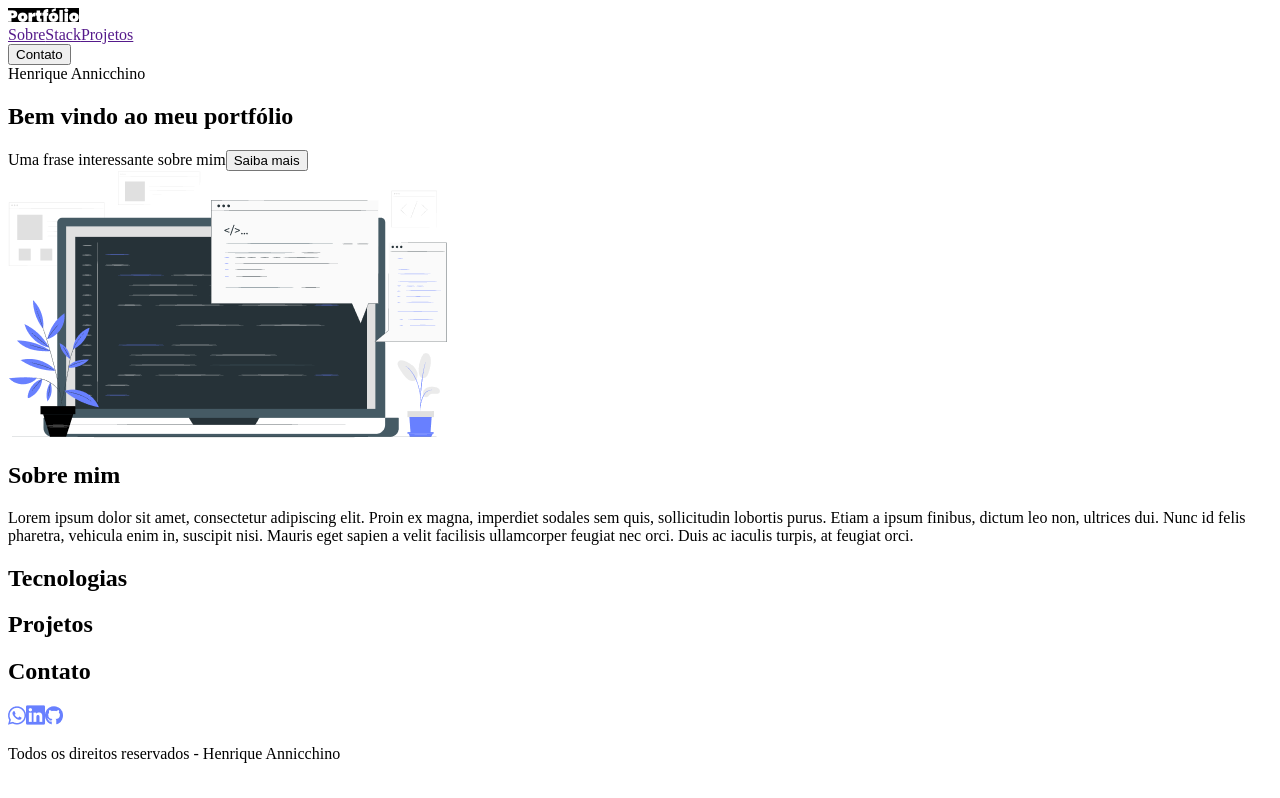
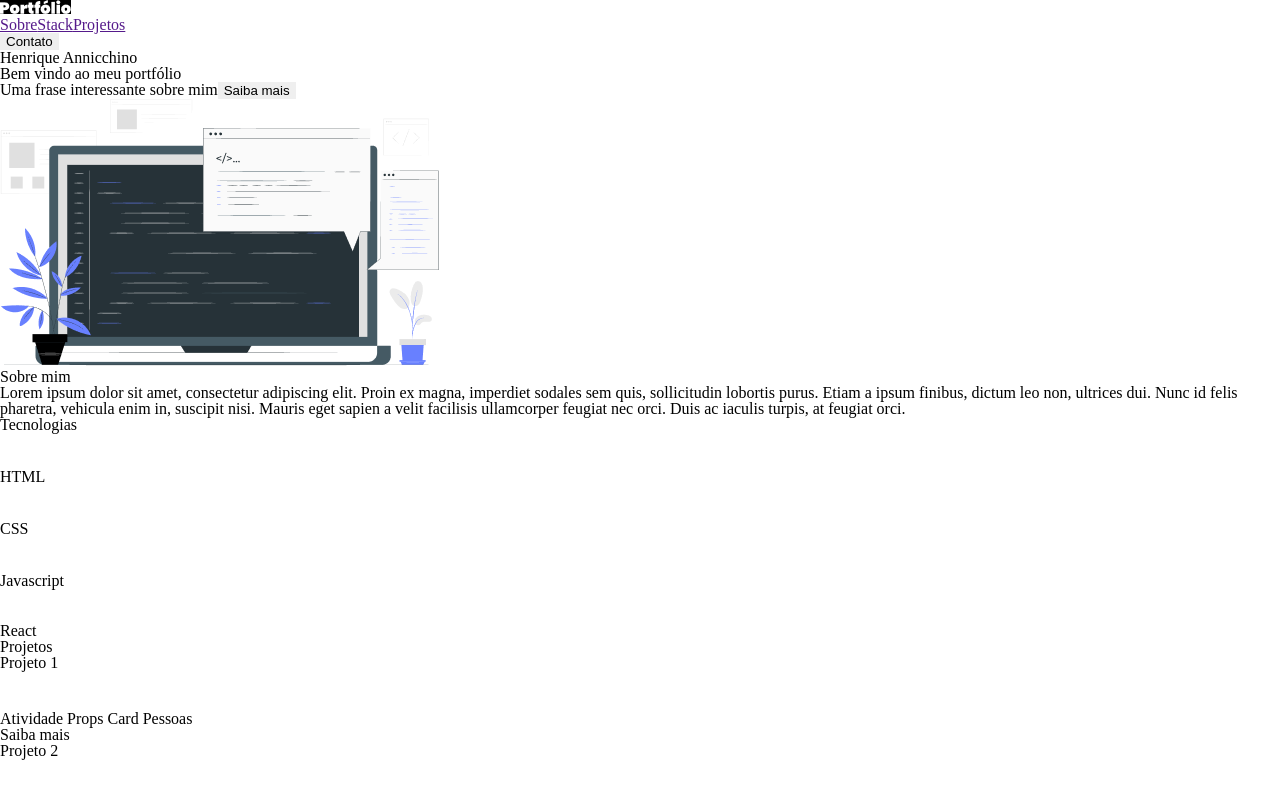
Before and after one commit to Henriqueamfreitas/portfolio-react-s1, a React (Vite) app: page / in a window 1280 px wide. Shown: the top 798 px of the page. Built offline with nearby package versions, Linux system fonts and the light colour scheme.

Commit message:
techs e projetos adicionados

```diff
--- a/src/App.jsx
+++ b/src/App.jsx
@@ -4,6 +4,12 @@ import { AboutMeSection } from "./components/AboutMeSection/index.jsx"
 import { TechSection } from "./components/TechSection/index.jsx"
 import { ProjectSection } from "./components/ProjectSection/index.jsx"
 import { Footer } from "./components/Footer/index.jsx"
+
+import "../src/styles/reset.css"
+import "../src/styles/globalStyles.css"
+import "../src/styles/links.css"
+import "../src/styles/typography.css"
+import "../src/styles/buttons.css"
 
 function App() {
 
--- a/src/components/ProjectSection/ProjectList/ProjectCard/index.jsx
+++ b/src/components/ProjectSection/ProjectList/ProjectCard/index.jsx
@@ -1,7 +1,7 @@
 import styles from "../ProjectCard/style.module.css";
 import githubIcon from "../../../../assets/git-icon.png"
 
-export const ProjectCard = ({ name, description, ref }) => {
+export const ProjectCard = ({ name, description, ref, index }) => {
     return(
         <li>
             <div>
--- a/src/components/ProjectSection/ProjectList/index.jsx
+++ b/src/components/ProjectSection/ProjectList/index.jsx
@@ -1,7 +1,22 @@
 import styles from "../ProjectList/style.module.css";
+import { projects } from "../../../data/projects.js"
+import { ProjectCard } from "./ProjectCard/index.jsx";
 
 export const ProjectList = () => {
     return(
-        <ul></ul>
+        <ul>
+            {
+                projects.map((project, index) => {
+                    return(
+                        <ProjectCard
+                            index={index}
+                            name={project.name}
+                            description={project.description}
+                            ref={null}
+                        ></ProjectCard>
+                    )
+                })
+            }
+        </ul>
     )
 }
--- a/src/components/TechSection/TechList/TechCard/index.jsx
+++ b/src/components/TechSection/TechList/TechCard/index.jsx
@@ -1,8 +1,8 @@
 import styles from "../TechCard/style.module.css";
 
-export const TechCard = ({ img, name }) => {
+export const TechCard = ({ img, name, index }) => {
     return(
-        <li>
+        <li key={index}>
             <img src={img} alt="símbolo da tecnologia" />
             <p>{name}</p>
         </li>
--- a/src/components/TechSection/TechList/index.jsx
+++ b/src/components/TechSection/TechList/index.jsx
@@ -1,10 +1,22 @@
 import styles from "../TechList/style.module.css";
 import { TechCard } from "./TechCard/index.jsx";
+import { technologies } from "../../../data/technologies.js";
 
 export const TechList = () => {
-    return(
+    return (
         <ul>
-
+            {
+                technologies.map((technology, index) => {
+                    return (
+                        <TechCard
+                            img={technology.img}
+                            index={index}
+                            name={technology.name}
+                        >
+                        </TechCard>
+                    )
+                })
+            }
         </ul>
     )
 }
```
